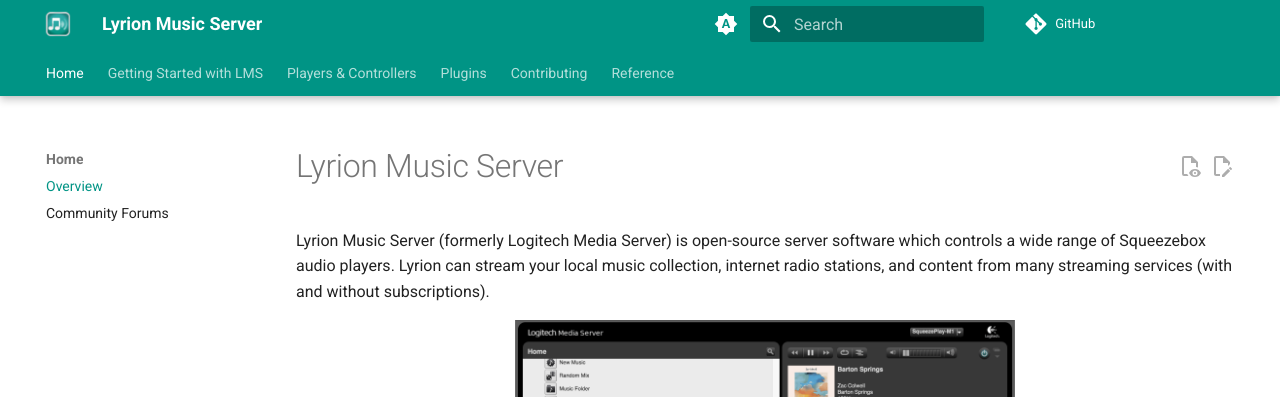
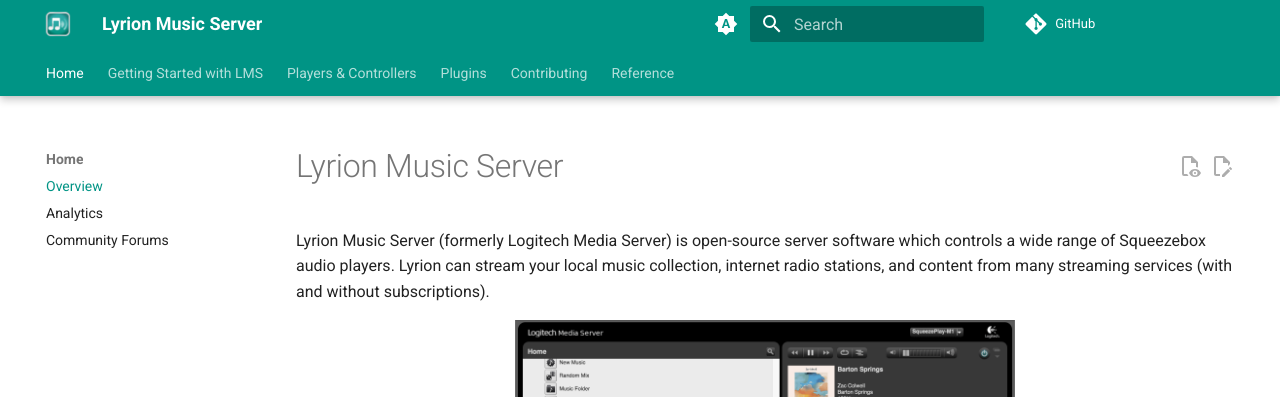
Before and after one commit to LMS-Community/lms-community.github.io, an MkDocs documentation site: the page built from docs/index.md, in a window 1280 px wide. Shown: the top 397 px of the page. Built offline with MkDocs 1.6.1 and Material for MkDocs 9.7.7, drawn with Linux system fonts in a browser that asks for light colours; a script that is not in the unit is left out; plug-ins that fetch from the network failed and are left out; comment, search, counter and statistics services are not loaded.

Commit message:
Add link to Analytics

```diff
--- a/mkdocs.yml
+++ b/mkdocs.yml
@@ -91,6 +91,7 @@
 nav:
   - Home:
     - Overview: index.md
+    - Analytics: analytics/index.md
     - Community Forums: https://forums.slimdevices.com
   - Getting Started with LMS:
     - Download & Installation: getting-started/index.md
```
